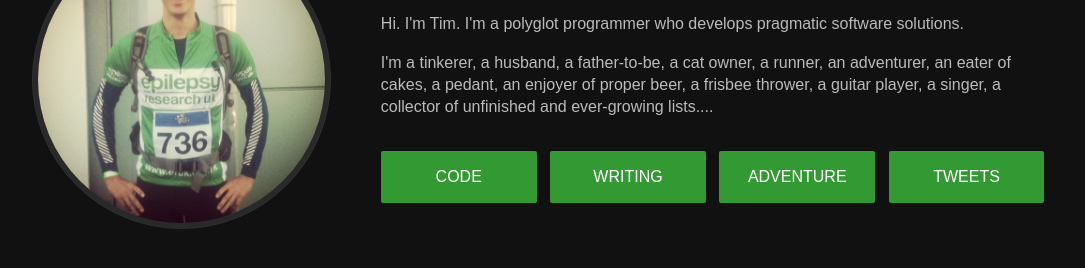
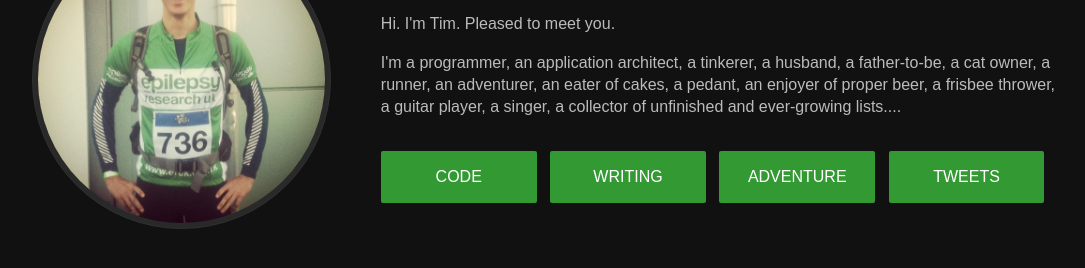
Before and after one commit to timblair/timblair.github.io, a plain HTML site: page index.html in a window 1280 px wide. Shown: the part 228-496 px from the top of the page, without its empty margins (95-1180 px from the left). Drawn offline with Linux system fonts and the light colour scheme.

Commit message:
Update welcome statement

```diff
--- a/index.html
+++ b/index.html
@@ -27,14 +27,13 @@
           </header>
 
           <section>
-            <p>Hi. I'm Tim. I'm a polyglot programmer who develops pragmatic
-            software solutions.</p>
+            <p>Hi. I'm Tim. Pleased to meet you.</p>
 
-            <p>I'm a tinkerer, a husband, a father-to-be, a cat owner, a
-            runner, an adventurer, an eater of cakes, a pedant, an enjoyer of
-            proper beer, a frisbee thrower, a guitar player, a singer, a
-            collector of unfinished and ever-growing lists....</p>
-          </section>
+            <p>I'm a programmer, an application architect, a tinkerer, a
+            husband, a father-to-be, a cat owner, a runner, an adventurer, an
+            eater of cakes, a pedant, an enjoyer of proper beer, a frisbee
+            thrower, a guitar player, a singer, a collector of unfinished and
+            ever-growing lists....</p> </section>
 
           <nav>
             <ul>
```
